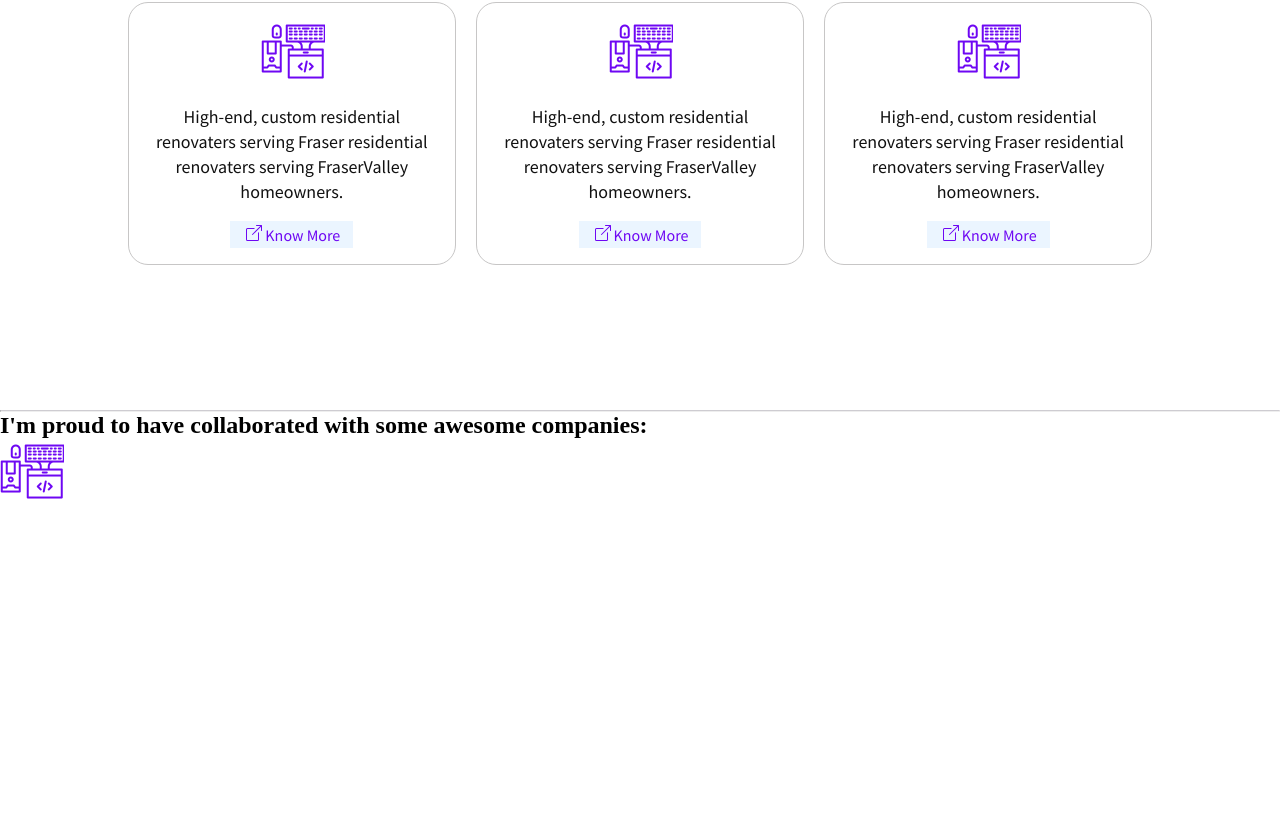
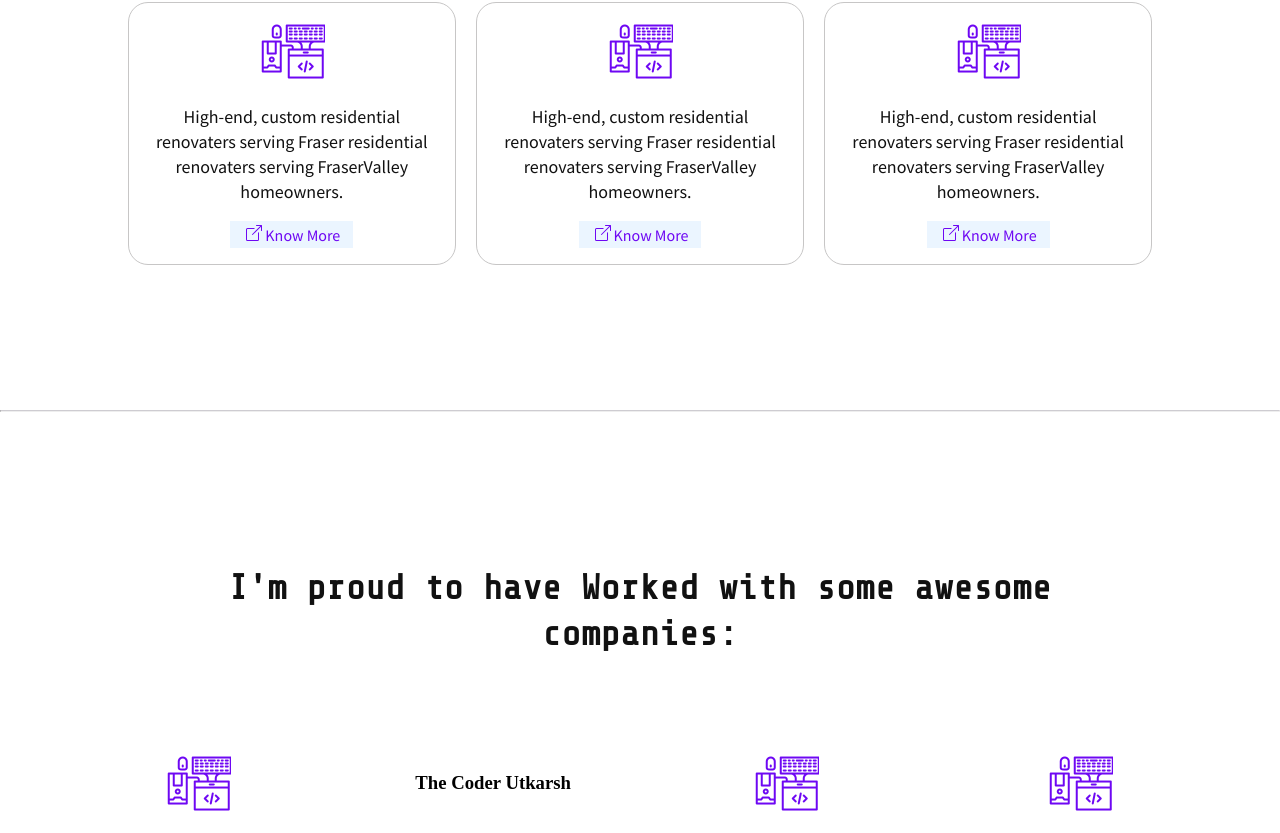
Before and after one commit to uvutkarshverma/uvutkarshverma, a React (Create React App) app: page / in a window 1280 px wide. Shown: the part 4845-5678 px from the top of the page. Before the commit the page ends 5352 px from the top, so only its background shows below. Built offline with nearby package versions, Linux system fonts and the light colour scheme.

Commit message:
added image

```diff
--- a/src/assets/style.css
+++ b/src/assets/style.css
@@ -548,6 +548,37 @@ hr.line {
 }
 .cddetail{
     width: 100%;
+    height: auto;
+
+}
+.cddetail h2{
+    width: 80%;
+    text-align: center;
+    font-family: var(--font1);
+    font-size: 35px;
+    font-weight: 700;
+    line-height: 1.3;
+    letter-spacing: .7px;
+    color: var(--color2);
+    margin: 12% auto 6% auto;
 
 
 }
+.companylist{
+    width: 90%;
+    margin: auto;
+    display: grid;
+    grid-template-columns: repeat(4,1fr);
+    grid-auto-rows: minmax(100px, auto);
+    column-gap: 2%;
+}
+.companyitem{
+    display: flex;
+    align-items: center;
+    justify-content: center;
+    max-width: 100%;
+}
+.companyitem img{
+
+
+}
--- a/src/component/Home.jsx
+++ b/src/component/Home.jsx
@@ -430,9 +430,18 @@ function Home() {
 
     <div className="companydetail">
       <div className="cddetail">
-        <h2>I'm proud to have collaborated with some awesome companies:</h2>
+        <h2>I'm proud to have Worked with some awesome companies:</h2>
       </div>
       <div className="companylist">
+        <div className="companyitem">
+        <img src={Logo} alt="" />
+        </div>
+        <div className="companyitem">
+        <h3>The Coder Utkarsh</h3>
+        </div>
+        <div className="companyitem">
+        <img src={Logo} alt="" />
+        </div>
         <div className="companyitem">
         <img src={Logo} alt="" />
         </div>
```
